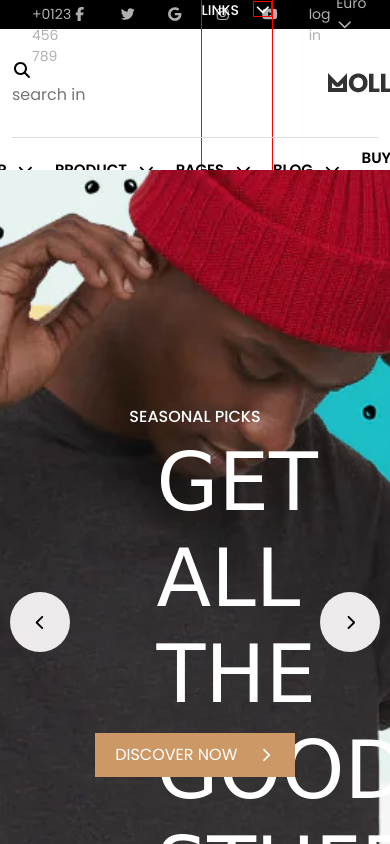
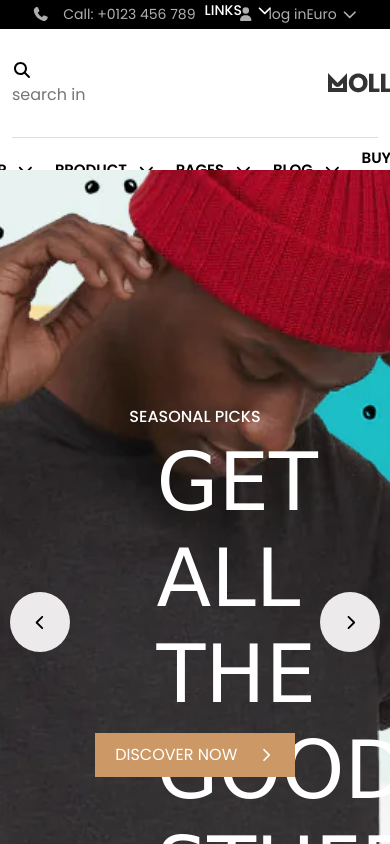
Before and after one commit to MahmoudSaeed-source/MOLLA, a plain HTML site: page index.html in a window 390 px wide. Shown: the top 844 px of the page. Drawn offline with Linux system fonts and the light colour scheme; files whose address does not match are found by name; a web font is replaced by a local one.

Commit message:
update mediaquery

```diff
--- a/css/ScssFiles/SectionFiles/_nave_section.scss
+++ b/css/ScssFiles/SectionFiles/_nave_section.scss
@@ -22,32 +22,33 @@ nav {
     .container {
       width: 100%;
       @extend %flex_between;
+      @include break_points(mobil){
+        max-width: 100% !important;
+        max-width: 100%;
+          margin: 0;
+      }
     }
 
     .links-menu-mobile {
       display: none;
-
       @include break_point(mobil) {
         display: flex;
         justify-content: center;
         align-items: center;
         width: auto;
-        height: 100%;
-        border: 1px solid red;
+
         text-align: center;
         position: absolute;
         too: 35px;
         right: 30%;
-
         h4 {
           font-size: 14px;
           text-transform: uppercase;
           color: #fff;
           text-align: center;
-
           .open_Menu_mobile {
             margin-left: 10px;
-            border: 1px solid red;
+
             cursor: pointer;
           }
         }
@@ -71,6 +72,8 @@ nav {
       @extend %flex_end;
 
       .login {
+        border: 2px solid red;
+        width: 100px ;
         svg {
           margin-right: 10px;
           cursor: pointer;
@@ -79,11 +82,14 @@ nav {
             color: $color-primary;
           }
         }
+        @include break_point(mobil){
+          width: 200px !important;
+          border: 1px solid red
+                }
       }
 
       .social_icon {
         @extend %flex_end;
-
         svg {
           margin-right: 30px;
           cursor: pointer;
@@ -92,8 +98,14 @@ nav {
             color: $color-primary;
           }
         }
-        .open_social_menu{
-              display: flex;
+        @include break_point(mobil){
+          display: none;
+        }
+
+        }
+      }
+.open_social_menu {
+  display: flex !important;
   flex-direction: column;
   width: 69px;
   background-color: #000;
@@ -126,9 +138,6 @@ nav {
 
 
 }
-        }
-      }
-
       .country {
         position: relative;
         cursor: pointer;
--- a/index.html
+++ b/index.html
@@ -23,7 +23,7 @@
         </div>
         <div class=" links_contact col-lg-8">
          <div class="links-menu-mobile">
-          <h4 >Links <i class="fa-solid fa-chevron-down open_Menu_mobile"></i></h4>
+          <h4 >Links <i class="fa-solid fa-chevron-down open_Menu_mobile" onclick =open_menu() ></i></h4>
          </div>
           <div class="social_icon  col-lg-6">
             <span><i class="fa-brands fa-facebook-f"></i></span>
--- a/js/main.js
+++ b/js/main.js
@@ -20,7 +20,14 @@ window.onscroll = () => {
 }
 
 // end navbar fixed
-
+// start open-menu-mobile
+const open_Btn = document.querySelector(".open_Menu_mobile");
+const Social_Icon = document.querySelector(".social_icon");
+function open_menu() {
+    Social_Icon.classList.toggle("open_social_menu");
+    console.log("open ")
+}
+// end open-menu-mobile
 // start chooes country form pop
 chooes_country()
 function chooes_country() {
```
Also changed, not shown: css/main.css, 1 other file. Lines whose indentation alone changed are shown as unchanged.
